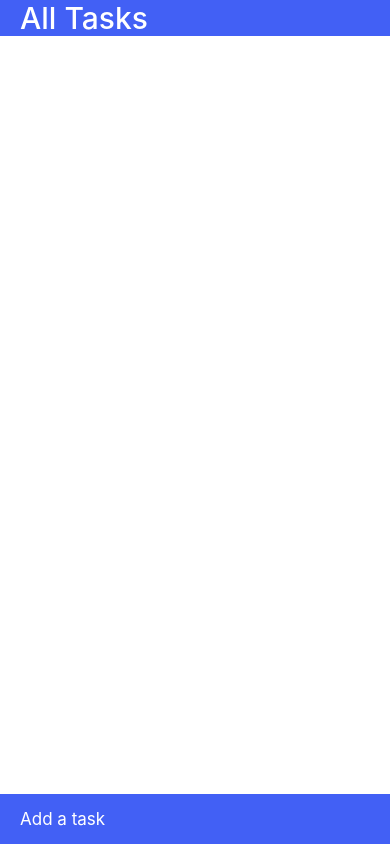
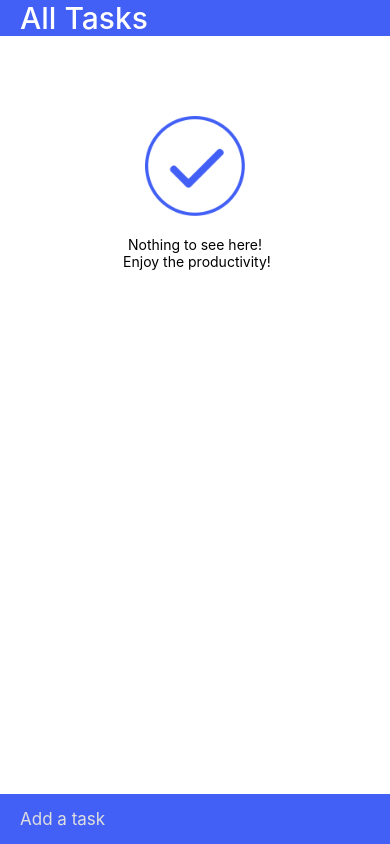
Before and after one commit to ismylsmylv/NativeToDo, a React Native app: screen / in a window 390 px wide. Built offline with nearby package versions, Linux system fonts and the light colour scheme; some icons are missing.

Commit message:
style fixes

```diff
--- a/App.tsx
+++ b/App.tsx
@@ -20,6 +20,7 @@ import {
 } from '@fortawesome/free-solid-svg-icons';
 import {faCheck} from '@fortawesome/free-solid-svg-icons/faCheck';
 import {FontAwesomeIcon} from '@fortawesome/react-native-fontawesome';
+import {Image} from 'react-native';
 // import {faCheck} from '@fortawesome/free-solid-svg-icons';
 function formatDateToDayMonth(timestamp: string | number | Date) {
   const date = new Date(timestamp);
@@ -95,6 +96,7 @@ function App(): React.JSX.Element {
             <Text style={styles.backgroundContainerText}>All Tasks</Text>
           </View>
         </View>
+        {todos && todos.length > 0 ? (
           <View style={styles.todoCardList}>
             {todos &&
               todos.map((elem: any) => {
@@ -186,6 +188,16 @@ function App(): React.JSX.Element {
                 );
               })}
           </View>
+        ) : (
+          <View style={styles.placeholder}>
+            <Image
+              style={styles.placeholderImg}
+              source={require('./img/main.png')}
+            />
+            <Text>Nothing to see here!</Text>
+            <Text> Enjoy the productivity!</Text>
+          </View>
+        )}
       </ScrollView>
       <View style={styles.inputBar}>
         <TextInput
@@ -193,7 +205,7 @@ function App(): React.JSX.Element {
           placeholder="Add a task"
           onChangeText={e => setinput(e)}
           defaultValue={input}
-          placeholderTextColor="white"
+          placeholderTextColor="#dedede"
           onSubmitEditing={() => {
             const todo = {
               title: input,
--- a/styles.js
+++ b/styles.js
@@ -61,6 +61,7 @@ const styles = StyleSheet.create({
         flex: 1,
         height: 'auto',
         justifyContent: 'space-between',
+        backgroundColor: 'white'
     },
     inputBar: {
         flex: 1,
@@ -98,7 +99,8 @@ const styles = StyleSheet.create({
     inputField: {
         color: 'white',
         fontSize: 17,
-        flex: 1
+        flex: 1,
+        // opacity: 0.8
     },
     inputAdd: {
         // textTransform: 'uppercase',
@@ -113,6 +115,19 @@ const styles = StyleSheet.create({
     back: {
         backgroundColor: 'white',
     },
+    placeholder: {
+        display: 'flex',
+        alignItems: 'center',
+        justifyContent: 'center',
+        flex: 1,
+    },
+    placeholderImg: {
+        height: 100,
+        width: 100,
+        objectFit: 'cover',
+        marginVertical: 20,
+        marginTop: 80
+    }
 });
 
 export default styles;
```
Also changed, not shown: img/image-removebg-preview.png (added), img/main.png (added). Lines whose indentation alone changed are shown as unchanged.
